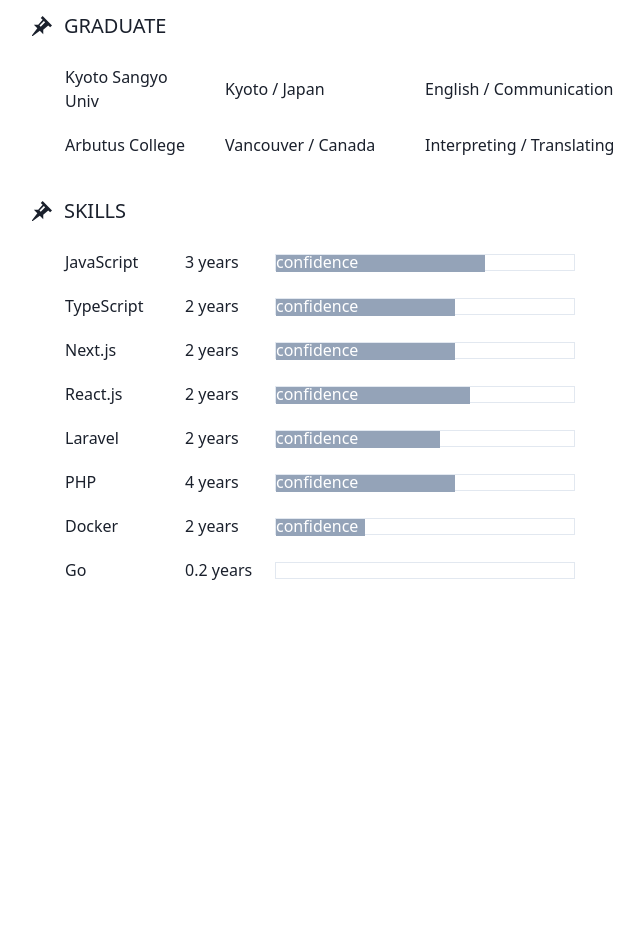
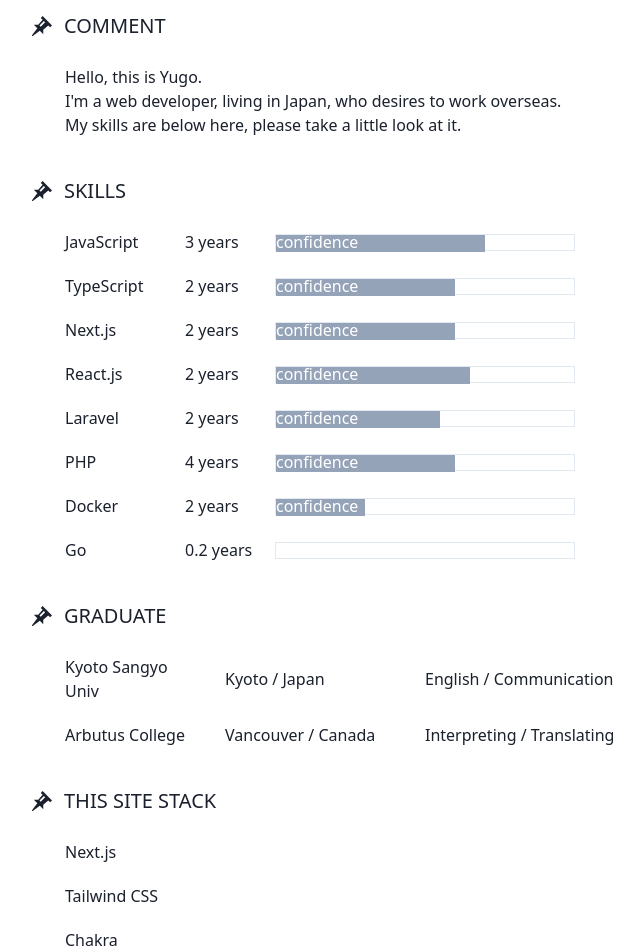
Before and after one commit to yugo-ibuki/portfolio, a Next.js app: page / in a window 1280 px wide. Shown: the part 418-1370 px from the top of the page, without its empty margins (278-922 px from the left). Before the commit the page ends 1000 px from the top, so only its background shows below. Built offline with nearby package versions, Linux system fonts and the light colour scheme.

Commit message:
feat: stack追加

```diff
--- a/src/components/List/Graduate.tsx
+++ b/src/components/List/Graduate.tsx
@@ -19,7 +19,7 @@ const graduates: {
 
 export const Graduate: FC = () => {
   return (
-    <ul className={'w-[90%] mx-auto flex flex-col gap-y-[20px]'}>
+    <ul className={'flex flex-col gap-y-[20px]'}>
       {
         graduates.map(grd => {
           return (
--- a/src/components/List/Skill.tsx
+++ b/src/components/List/Skill.tsx
@@ -49,7 +49,7 @@ const skills: {
 
 export const Skill: FC = () => {
   return (
-    <ul className={'w-[90%] mx-auto flex flex-col gap-y-[20px]'}>
+    <ul className={'flex flex-col gap-y-[20px]'}>
       {
         skills.map(skill => {
           return (
--- /dev/null
+++ b/src/components/List/Stack.tsx
@@ -0,0 +1,40 @@
+import type { FC } from 'react'
+import Link from 'next/link'
+
+const stacks: {
+  name: string
+  url: string
+}[] = [
+  {
+    name: 'Next.js',
+    url: 'https://nextjs.org/',
+  },
+  {
+    name: 'Tailwind CSS',
+    url: 'https://tailwindcss.com/',
+  },
+  {
+    name: 'Chakra',
+    url: 'https://chakra-ui.com/'
+  }
+]
+
+export const Stack: FC = () => {
+  return (
+    <ul className={'flex flex-col gap-y-[20px]'}>
+      {
+        stacks.map(stack => {
+          return (
+            <li>
+              <Link href={stack.url}>
+                <a target={'_blank'}>
+                  {stack.name}
+                </a>
+              </Link>
+            </li>
+          )
+        })
+      }
+    </ul>
+  )
+}
--- a/src/components/List/index.tsx
+++ b/src/components/List/index.tsx
@@ -1,3 +1,4 @@
 export * from './Skill'
 export * from './Graduate'
 export * from './Work'
+export * from './Stack'
--- a/src/pages/index.tsx
+++ b/src/pages/index.tsx
@@ -1,4 +1,4 @@
-import { Block, Title, Skill, Graduate } from '@components'
+import { Block, Title, Skill, Graduate, Stack } from '@components'
 import type { NextPage } from 'next'
 import Image from 'next/image'
 
@@ -43,16 +43,34 @@ const Home: NextPage = () => {
       </div>
 
       <Block>
+        <Title>COMMENT</Title>
+        <div className={'mt-[25px] w-[90%] mx-auto'}>
+          <p>
+            Hello, this is Yugo.<br />
+            I'm a web developer, living in Japan, who desires to work overseas.<br />
+            My skills are below here, please take a little look at it.<br />
+          </p>
+        </div>
+      </Block>
+
+      <Block>
+        <Title>SKILLS</Title>
+        <div className={'mt-[25px] w-[90%] mx-auto'}>
+          <Skill />
+        </div>
+      </Block>
+
+      <Block>
         <Title>GRADUATE</Title>
-        <div className={'mt-[25px]'}>
+        <div className={'mt-[25px] w-[90%] mx-auto'}>
           <Graduate />
         </div>
       </Block>
 
       <Block>
-        <Title>SKILLS</Title>
-        <div className={'mt-[25px]'}>
-          <Skill />
+        <Title>THIS SITE STACK</Title>
+        <div className={'mt-[25px] w-[90%] mx-auto'}>
+          <Stack />
         </div>
       </Block>
     </main>
```
